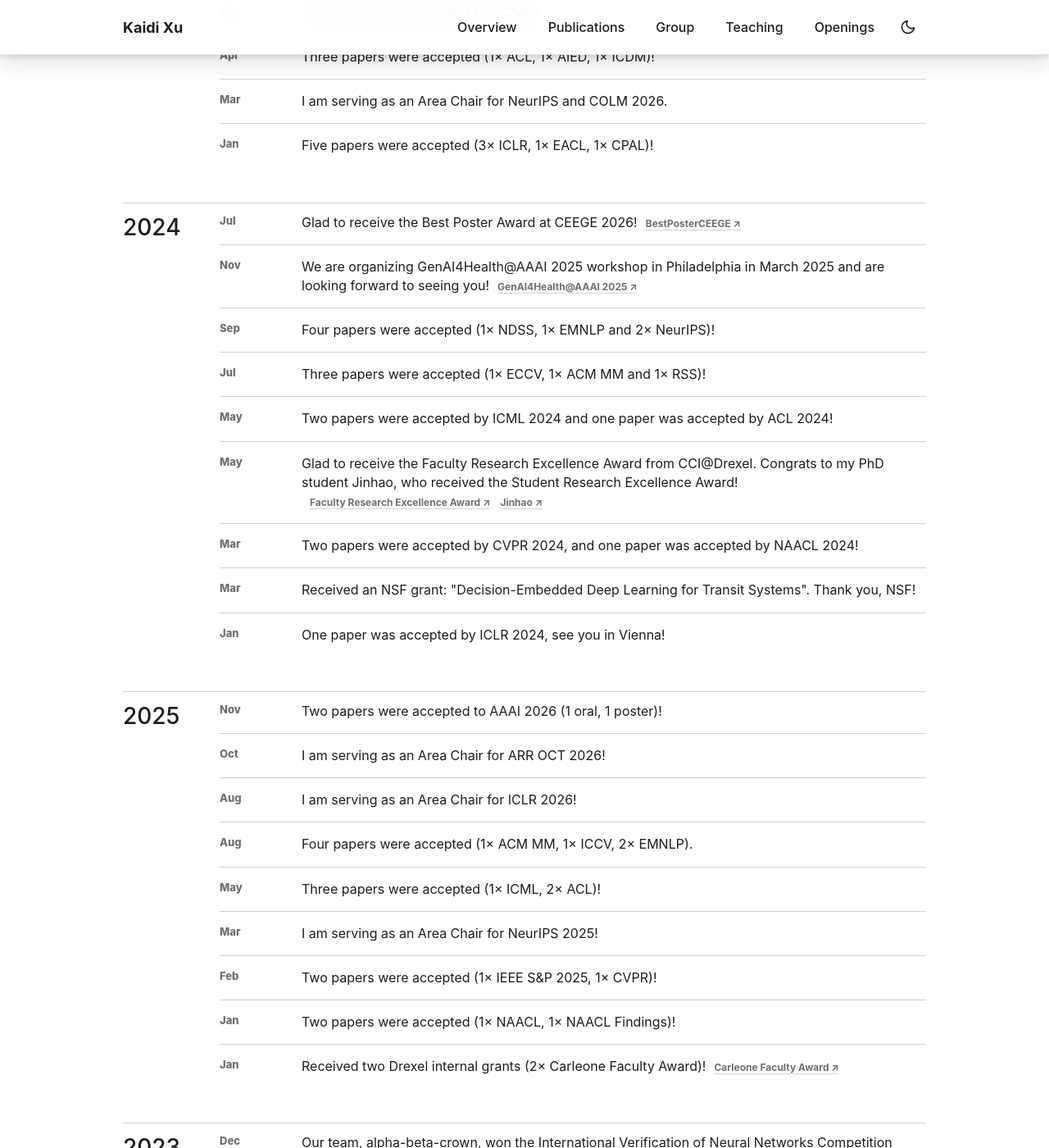
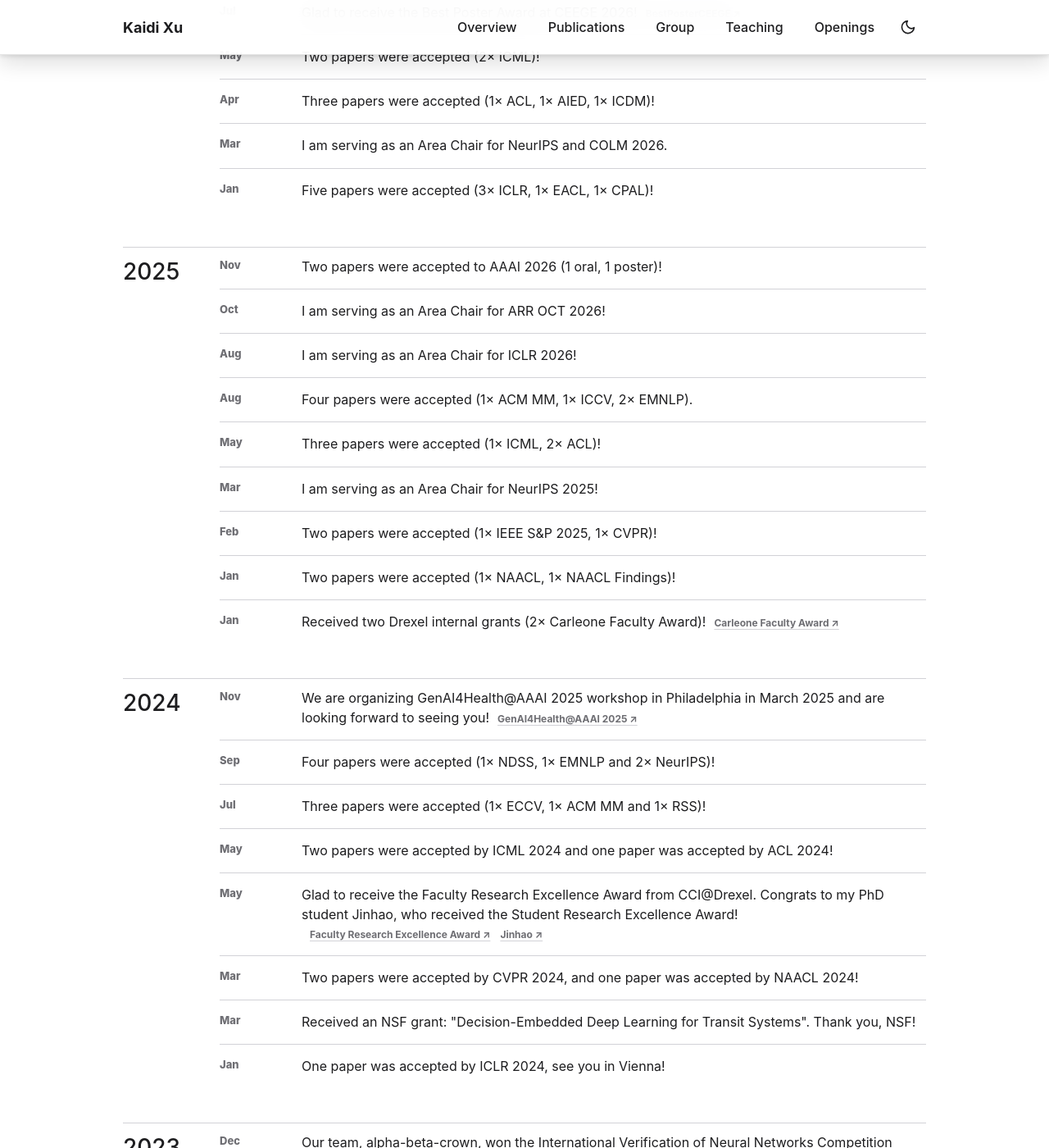
Before and after one commit to KaidiXu/kaidi-pages, a Jekyll site: the page built from site/news.html, in a window 1280 px wide and 1400 px high, scrolled down 338 px. Shown: the whole window at 82% size. Built offline with Jekyll 4.4.1, drawn with Linux system fonts in a browser that asks for light colours; some of the changed lines change nothing that is shown.

Commit message:
Update news.yml

```diff
--- a/site/_data/news.yml
+++ b/site/_data/news.yml
@@ -4,7 +4,7 @@
 - year: 2026
   month: 8
   text: I am serving as an Area Chair for ICLR 2027.
-- year: 2024
+- year: 2026
   month: 7
   text: Glad to receive the Best Poster Award at CEEGE 2026!
   links:
```
